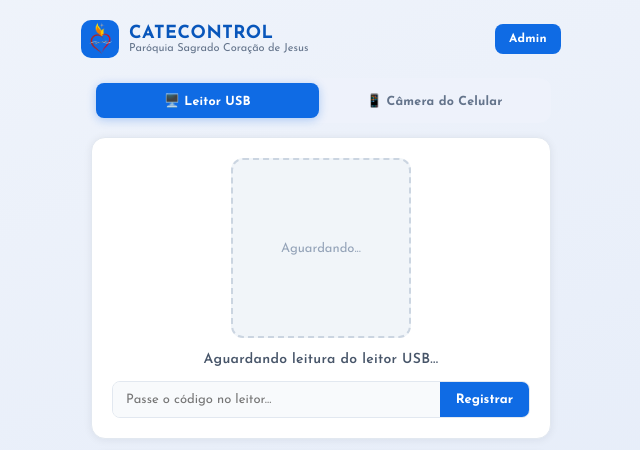
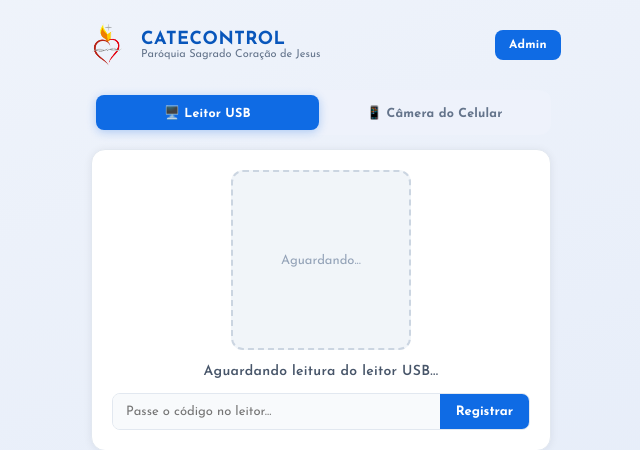
Before and after one commit to Jedaigodx/Catecontrol, a Flask app: page / in a window 1280 px wide. Shown: the top 450 px of the page, without its empty margins (319-959 px from the left). Run offline with Flask 3, Linux system fonts and the light colour scheme; data that the repository does not hold is empty; parts of the project's set-up code (start-up, migrations or seed data) failed here and were passed over; some libraries are stand-ins or nearby versions.

Commit message:
incluindo a logo

```diff
--- a/templates/leitor.html
+++ b/templates/leitor.html
@@ -40,7 +40,7 @@
             .brand h1 { font-size: 16px; }
         }
         .brand { display: flex; align-items: center; gap: 10px; }
-        .brand .brand-icon { width: 38px; height: 38px; background: var(--primary); border-radius: 10px; display: flex; align-items: center; justify-content: center; font-size: 20px; color: white;}
+        .brand .brand-icon { width: 50px; height: 50px; border-radius: 10px; display: flex; align-items: center; justify-content: center; font-size: 20px; color: white;}
         .brand .brand-icon img{ width: 100%; height: 100%;object-fit: contain;}
         .brand h1 { font-size: 18px; color: var(--primary-dark); font-weight: 700; letter-spacing: 0.5px; }
         .brand p  { font-size: 11px; color: #64748b; }
```
